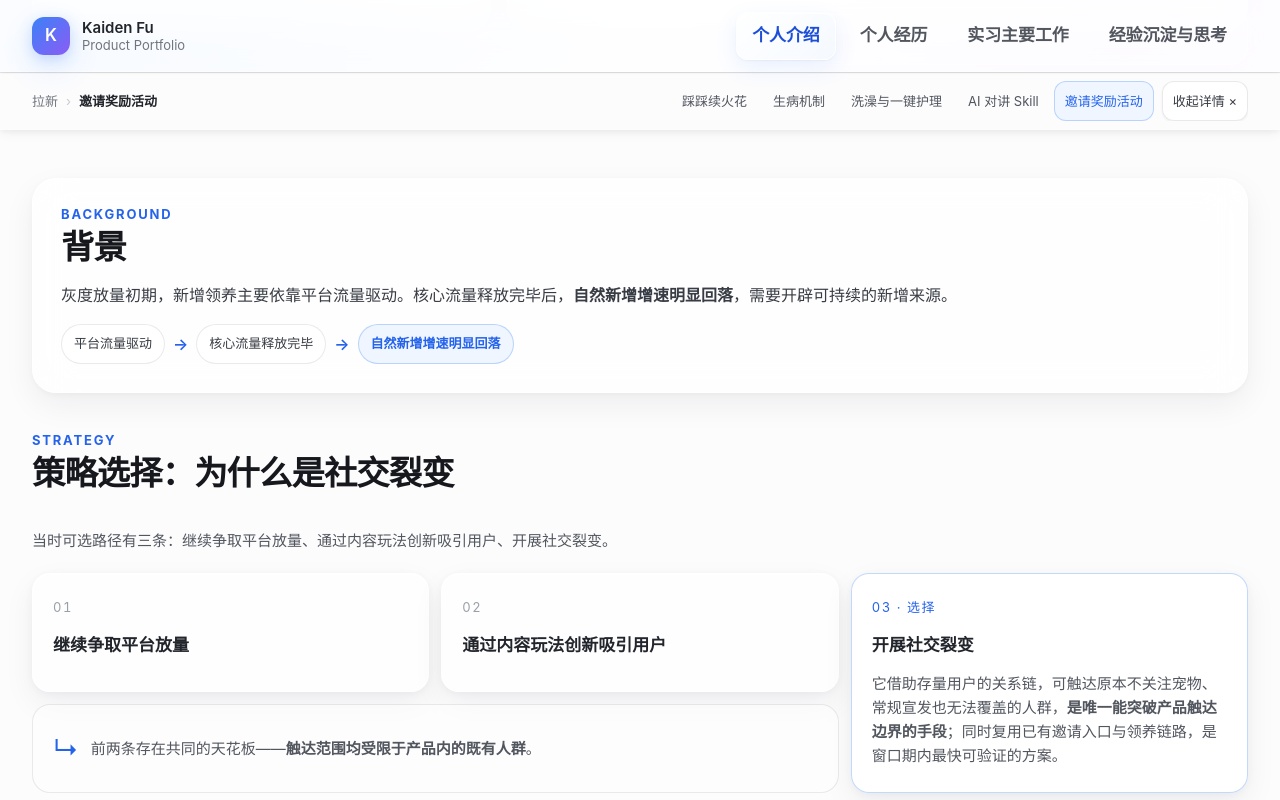
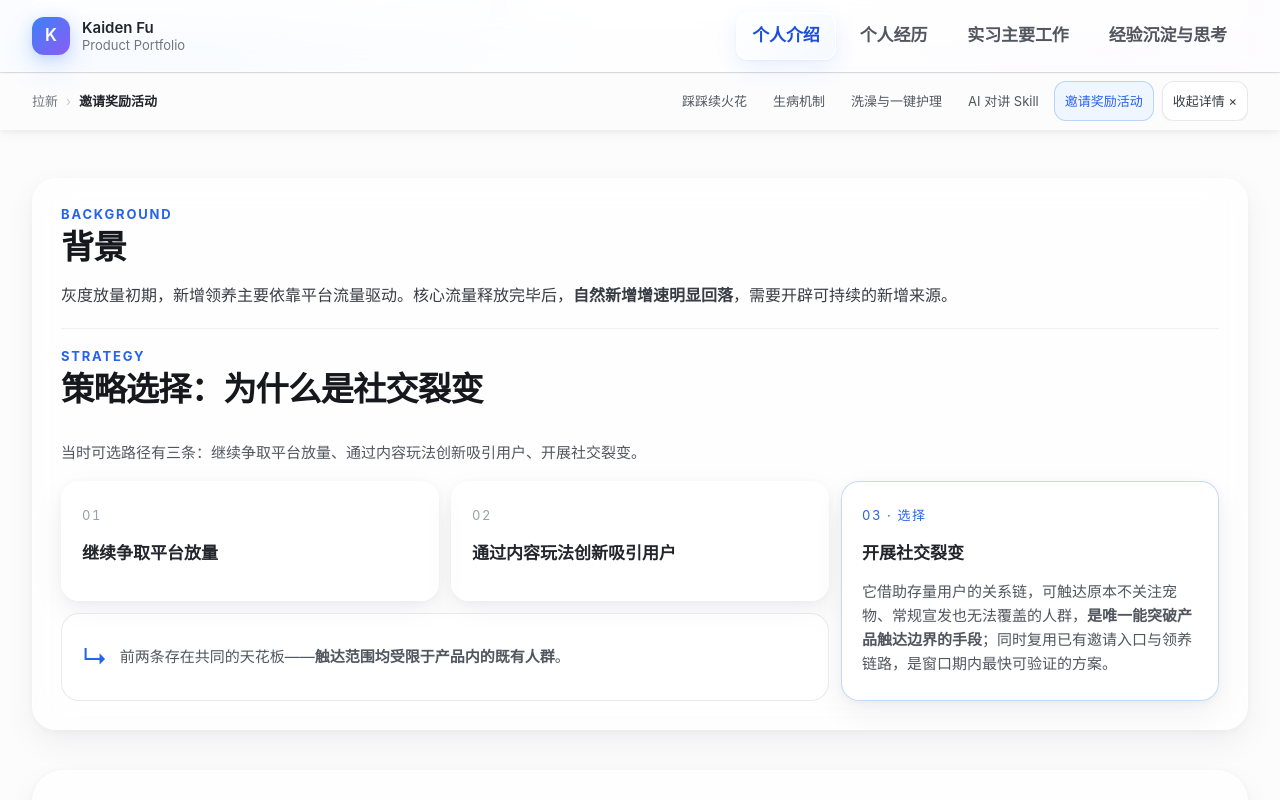
Before and after one commit to kajun2002/portfolio-site, a React (Vite) app: page /#about in a window 1280 px wide. Both pictures are taken after a click on the button 1036 px from the left and 2028 px from the top of the page. Shown: the part 1456-2256 px from the top of the page. Built offline with nearby package versions, Linux system fonts and the light colour scheme.

Commit message:
Invite: merge background+strategy into one card, remove flow diagram

```diff
--- a/app/components/WorkExplorer.tsx
+++ b/app/components/WorkExplorer.tsx
@@ -397,13 +397,9 @@ function InviteProjectDetail() {
 
       <section className="invite-background" aria-labelledby="invite-background-title">
         <DetailSectionHeading letter="S" english="Background" title="背景" id="invite-background-title" />
-        <div>
-          <p className="t-body">灰度放量初期，新增领养主要依靠平台流量驱动。核心流量释放完毕后，<strong>自然新增增速明显回落</strong>，需要开辟可持续的新增来源。</p>
-          <div className="invite-background-flow" aria-label="新增增速变化过程"><span>平台流量驱动</span><b aria-hidden="true">→</b><span>核心流量释放完毕</span><b aria-hidden="true">→</b><strong>自然新增增速明显回落</strong></div>
-        </div>
-      </section>
+        <p className="t-body invite-bg-copy">灰度放量初期，新增领养主要依靠平台流量驱动。核心流量释放完毕后，<strong>自然新增增速明显回落</strong>，需要开辟可持续的新增来源。</p>
 
-      <section className="invite-strategy" aria-labelledby="invite-strategy-title">
+        <div className="invite-strategy-part">
           <DetailSectionHeading letter="T" english="Strategy" title="策略选择：为什么是社交裂变" id="invite-strategy-title" />
           <p className="t-body-sm invite-section-intro">当时可选路径有三条：继续争取平台放量、通过内容玩法创新吸引用户、开展社交裂变。</p>
           <div className="invite-strategy-compare" aria-label="三条增长路径比较">
@@ -411,6 +407,7 @@ function InviteProjectDetail() {
             <article><span className="tnum">02</span><h4 className="t-title-3">通过内容玩法创新吸引用户</h4></article>
             <article className="invite-strategy-choice"><span className="tnum">03 · 选择</span><h4 className="t-title-3">开展社交裂变</h4><p className="t-body-sm">它借助存量用户的关系链，可触达原本不关注宠物、常规宣发也无法覆盖的人群，<strong>是唯一能突破产品触达边界的手段</strong>；同时复用已有邀请入口与领养链路，是窗口期内最快可验证的方案。</p></article>
             <div className="invite-strategy-ceiling"><span aria-hidden="true">↳</span><p className="t-body-sm">前两条存在共同的天花板——<strong>触达范围均受限于产品内的既有人群</strong>。</p></div>
+          </div>
         </div>
       </section>
 
--- a/app/globals.css
+++ b/app/globals.css
@@ -425,11 +425,9 @@ img { display:block; max-width:100%; }
 /* Invite case: strategy comparison → definition and mechanism → MVP tradeoff → growth proof. */
 .invite-case { display:grid; gap:var(--sp-10); }
 .invite-background { padding:var(--sp-7); border:1px solid var(--glass-line); border-radius:var(--r-lg); background:var(--glass-2); box-shadow:var(--shadow-glass); -webkit-backdrop-filter:var(--glass-blur-md); backdrop-filter:var(--glass-blur-md); }
-.invite-background>div:last-child { padding-left:calc(36px + var(--sp-3)); }.invite-background p,.invite-risk p { margin:0; }
-.invite-background-flow { display:flex; flex-wrap:wrap; align-items:center; gap:var(--sp-2); margin-top:var(--sp-4); }
-.invite-background-flow span,.invite-background-flow strong { padding:9px 12px; border:1px solid var(--border-subtle); border-radius:999px; color:var(--ink-700); background:rgba(255,255,255,.58); font-size:var(--fs-caption); }
-.invite-background-flow strong { border-color:var(--tone-line); color:var(--tone); background:var(--tone-soft); }.invite-background-flow b { color:var(--tone); }
-.invite-strategy,.invite-actions,.invite-results { display:grid; gap:var(--sp-5); }
+.invite-bg-copy { padding-left:calc(36px + var(--sp-3)); }.invite-background p,.invite-risk p { margin:0; }
+.invite-strategy-part { display:grid; gap:var(--sp-4); margin-top:var(--sp-5); padding-top:var(--sp-5); border-top:1px solid var(--border-hairline); }
+.invite-actions,.invite-results { display:grid; gap:var(--sp-5); }
 .invite-strategy-compare { display:grid; grid-template-columns:repeat(3,minmax(0,1fr)); gap:var(--sp-3); }
 .invite-strategy-compare>article { min-height:148px; padding:var(--sp-5); border:1px solid var(--glass-line); border-radius:var(--r-md); background:var(--glass-2); box-shadow:var(--shadow-glass); }
 .invite-strategy-compare>article>span { color:var(--ink-400); font-size:var(--fs-overline); letter-spacing:.12em; }.invite-strategy-compare h4 { margin:var(--sp-4) 0 0; }
@@ -463,7 +461,7 @@ img { display:block; max-width:100%; }
 .detail-heading-mark { display:none; }
 .detail-heading-copy { gap:5px; }
 .detail-framing article { min-height:0; }
-.bath-background-copy,.bath-result-copy,.invite-background>div:last-child { padding-left:0; }
+.bath-background-copy,.bath-result-copy,.invite-bg-copy { padding-left:0; }
 
 .fire-background-figure figcaption {
   padding:10px 12px 12px;
```
Lines whose indentation alone changed are shown as unchanged.
